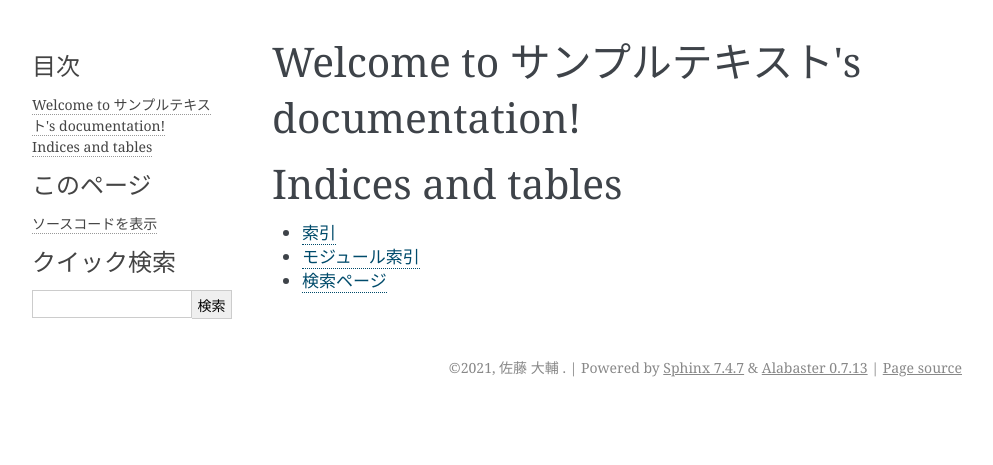
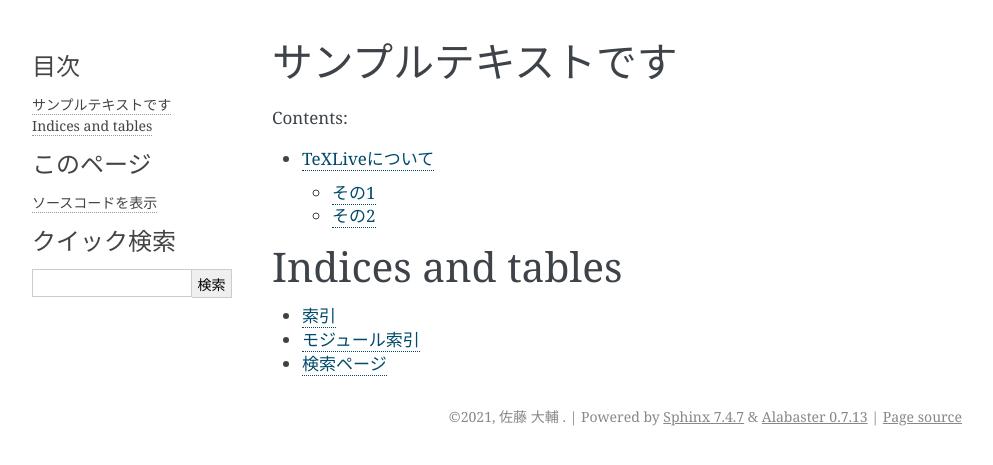
Before and after one commit to densuke/sphinx, a Sphinx documentation site: the page built from testing/source/index.rst, in a window 1280 px wide. Shown: the top 465 px of the page, without its empty margins (148-1141 px from the left). Built offline with Sphinx 7.4.7, drawn with Linux system fonts in a browser that asks for light colours.

Commit message:
サンプル文書の作成

```diff
--- a/testing/source/index.rst
+++ b/testing/source/index.rst
@@ -3,13 +3,14 @@
    You can adapt this file completely to your liking, but it should at least
    contain the root `toctree` directive.
 
-Welcome to サンプルテキスト's documentation!
+サンプルテキストです
 ============================================
 
 .. toctree::
    :maxdepth: 2
    :caption: Contents:
 
+   texlive/index
 
 
 Indices and tables
--- /dev/null
+++ b/testing/source/texlive/1st.rst
@@ -0,0 +1,5 @@
+
+その1
+===============
+
+その1です。
--- /dev/null
+++ b/testing/source/texlive/2nd.rst
@@ -0,0 +1,5 @@
+
+その2
+======================
+
+その2です。
--- /dev/null
+++ b/testing/source/texlive/index.rst
@@ -0,0 +1,8 @@
+
+TeXLiveについて
+==============================
+
+.. toctree::
+
+    1st
+    2nd
```
Also changed, not shown: 1 other file.
